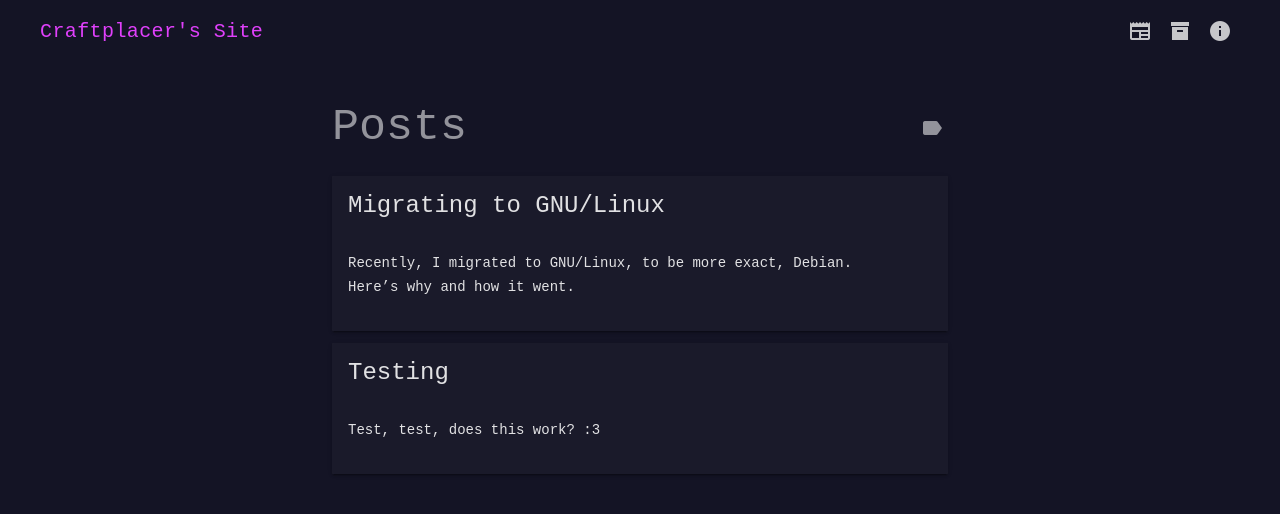
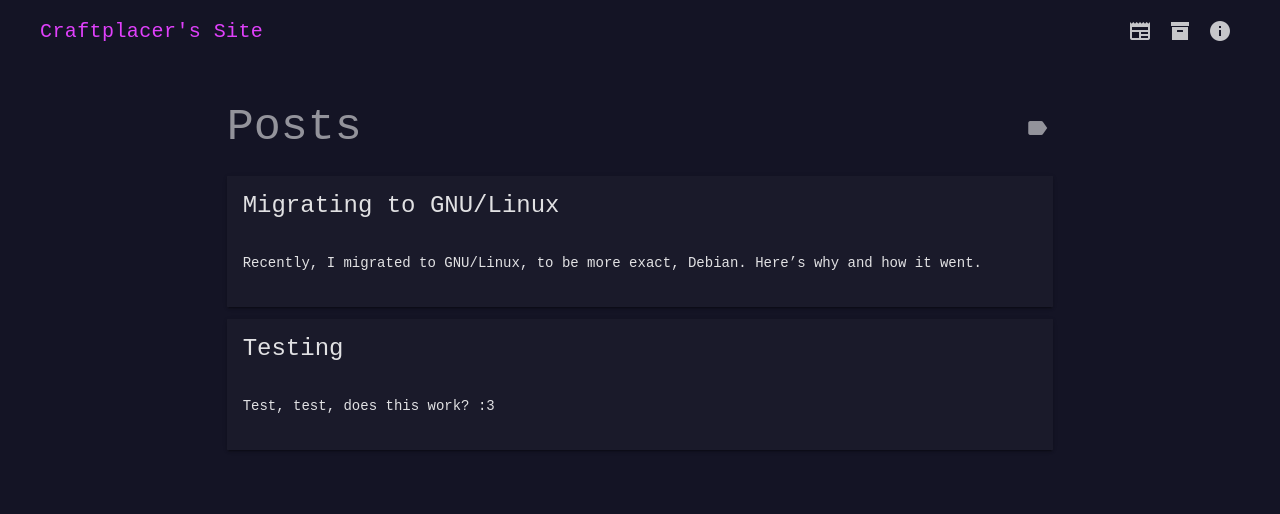
Before and after one commit to Craftplacer/craftplacer.github.io, a Jekyll site: the page built from posts/index.html, in a window 1280 px wide. Shown: the top 514 px of the page. Built offline with Jekyll 4.4.1, drawn with Linux system fonts in a browser that asks for light colours.

Commit message:
improve optimized layout

```diff
--- a/_layouts/optimized.html
+++ b/_layouts/optimized.html
@@ -3,8 +3,7 @@ layout: default
 ---
 
 <div class="mdl-grid">
-  <div class="mdl-cell mdl-cell--3-col mdl-cell--hide-tablet"></div>
-  <div class="mdl-cell mdl-cell--12-col mdl-cell--6-col-desktop">
+  <div class="mdl-cell mdl-cell--12-col mdl-cell--2-offset-desktop mdl-cell--8-col-desktop">
     {{content}}
   </div>
 </div>
```
